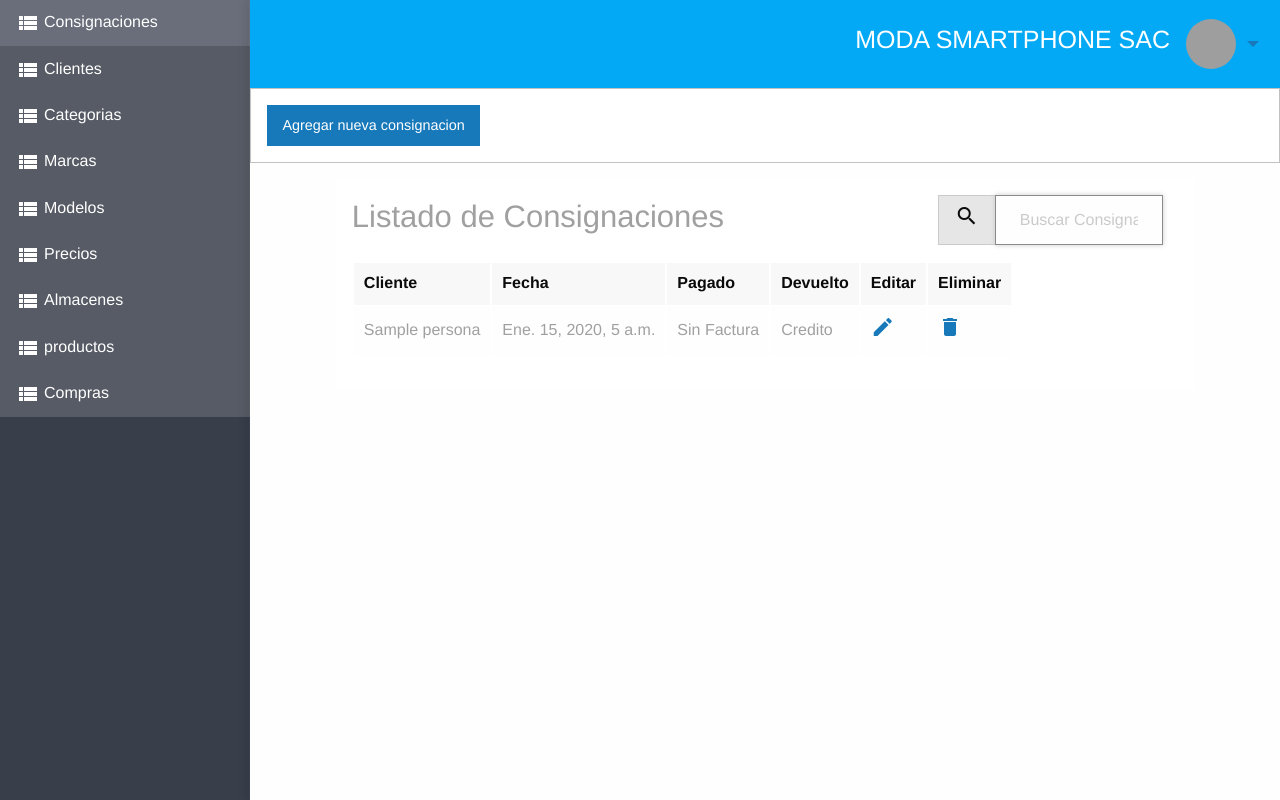
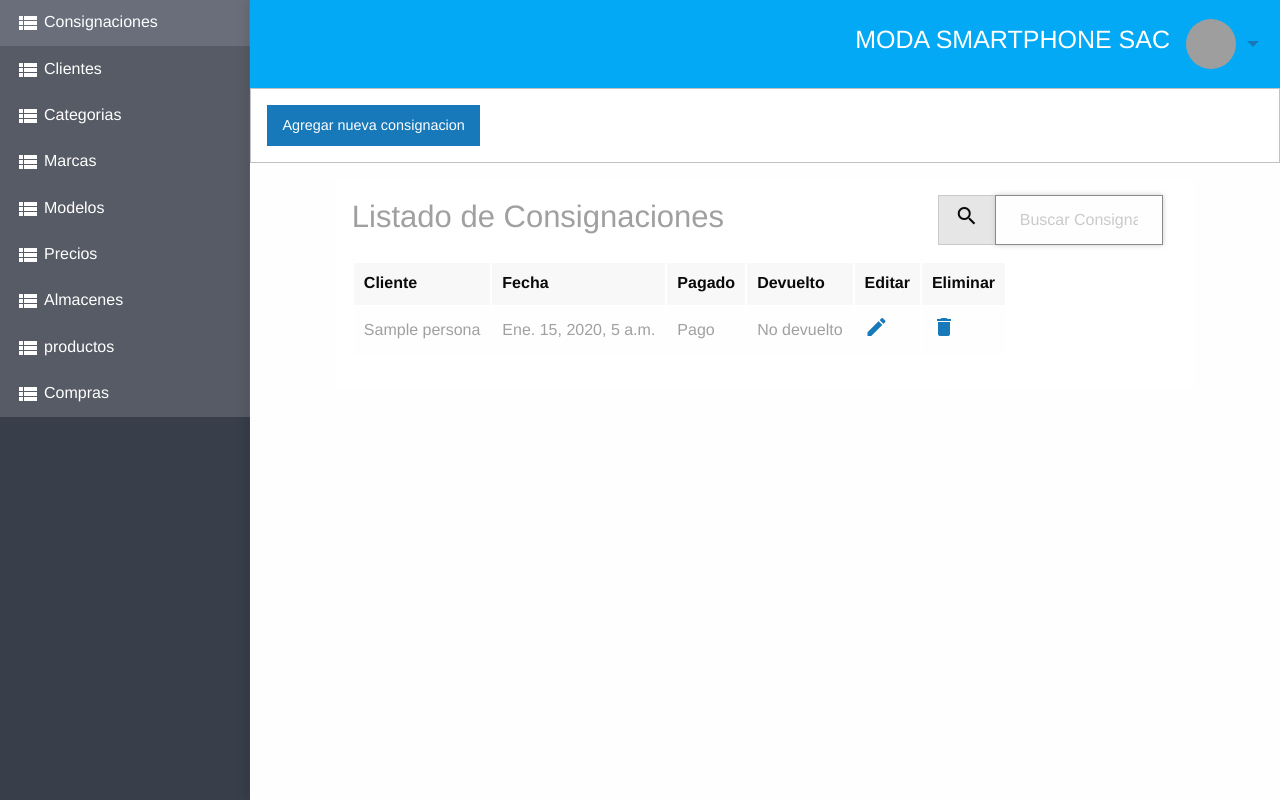
Before and after one commit to juksonvillegas/modasmartphone, a Django app: page /consignaciones/listar in a window 1280 px wide. Run offline with Django 3.2, Linux system fonts and the light colour scheme; a user stored in the database is signed in; tables that the repository leaves empty hold one stand-in row (values such as "Sample post"); grey boxes are pictures that could not be loaded.

Commit message:
agregar y listar consignaciones al 100%

```diff
--- a/consignaciones/urls.py
+++ b/consignaciones/urls.py
@@ -4,4 +4,5 @@ from .views import *
 urlpatterns = [
     url(r'^consignaciones/agregar$', agregarconsignacion, name='consignaciones_agregar'),
     url(r'^consignaciones/listar$', listarconsignaciones, name='consignaciones_listar'),
+    url(r'^consignaciones/agregar-ajax$', agregarconsignacion2, name='consignaciones_agregar'),
     ]
--- a/consignaciones/views.py
+++ b/consignaciones/views.py
@@ -9,6 +9,7 @@ from productos.models import Producto
 from .forms import *
 from django.core.urlresolvers import reverse_lazy
 from django.http import HttpResponse, HttpResponseRedirect
+import json
 
 @login_required
 def agregarconsignacion(request):
@@ -32,7 +33,7 @@ def agregarconsignacion2(request):
     if request.method == "GET":
         try:
             c = Consignacion()
-            clien = int(request.GET['proveedor'])
+            clien = int(request.GET['cliente'])
             obse = str(request.GET['observacion'])
             fecha = datetime.datetime.now()
             c.personas = get_object_or_404(Personas, pk=clien)
@@ -59,3 +60,15 @@ def agregarconsignacion2(request):
 				json.dumps(detalle),
 				content_type="application/json"
 			)
+
+@login_required
+def buscarconsignaciones(request):
+    if request.is_ajax():
+        texto = request.GET['term']
+        if texto is not None:
+            clase = Consignacion.objects.filter(Q(personas__nombres__contains = texto,pagado=False,devuelto=False)).order_by(-fecha)
+            lista = []
+            for c in clase:
+				lista.append({'pk':c.pk,'categoria':c.categoria.nombre, 'marca':c.modelo.marca.nombre ,'modelo':c.modelo.nombre,'barra':c.barra, 'mayor':str(c.precio.mayor), 'punto':str(c.precio.punto), 'cliente':str(c.precio.cliente), 'stock':c.stock})
+            data = json.dumps(lista)
+            return HttpResponse(data, content_type='application/json')
--- a/templates/consignaciones/listar.html
+++ b/templates/consignaciones/listar.html
@@ -32,17 +32,17 @@
               <td>{{c.personas.nombres}}</td>
               <td>{{c.fecha}}</td>
               <td>
-                {% if c.facturado %}
-                  Con factura
+                {% if c.pagado == True %}
+                  Pago
                 {% else %}
-                  Sin Factura
+                  Debe
                 {% endif %}
               </td>
               <td>
-                {% if c.pago %}
-                  Efectivo
+                {% if c.devuelvo == True %}
+                  Devuelto
                 {% else %}
-                  Credito
+                  No devuelto
                 {% endif %}
               </td>
               <td><a href="editar/{{c.pk}}"> <i class="material-icons">mode_edit</i></a></td>
@@ -78,30 +78,30 @@
       nuevafila = "<tr>"
       $.ajax({
 				data: {'term':texto},
-				url: "/compras/buscar-ajax",
+				url: "/consignaciones/buscar-ajax",
 				type: "get",
 				success: function(data){
           for(var i = 0; i<data.length; i++){
             var fec = new Date(data[i].fecha);
 						var fecha = fec.getDate() + '/' + (fec.getMonth() + 1) + '/' + fec.getFullYear();
             var facturado="";
-            if(data[i].facturado==true){
-              facturado = "Con Factura";
+            if(data[i].pagado==true){
+              pagado = "Pago";
             }
             else{
-              facturado = "Sin Factura";
+              pagado = "Debe";
             }
             var pago="";
-            if(data[i].pago==true){
-              pago = "Efectivo";
+            if(data[i].devuelto==true){
+              pago = "Devuelto";
             }
             else{
-              pago = "Credito";
+              pago = "No devuelto";
             }
-            nuevafila +="<td>" + data[i].proveedor + "</td>" +
+            nuevafila +="<td>" + data[i].cliente + "</td>" +
                         "<td>" + fecha + "</td>" +
-                        "<td>" + facturado + "</td>" +
-                        "<td>" + pago + "</td>" +
+                        "<td>" + pagado + "</td>" +
+                        "<td>" + devuelto + "</td>" +
                         '<td><a href="editar/'+ data[i].pk +'"> <i class="material-icons">mode_edit</i></a></td>'+
                         '<td><a href="eliminar/'+ data[i].pk +'"> <i class="material-icons">delete</i></a> </td></tr>';
            $("#tabla").append(nuevafila);
```
Also changed, not shown: templates/consignaciones/agregar.html (+5 -7 lines).
